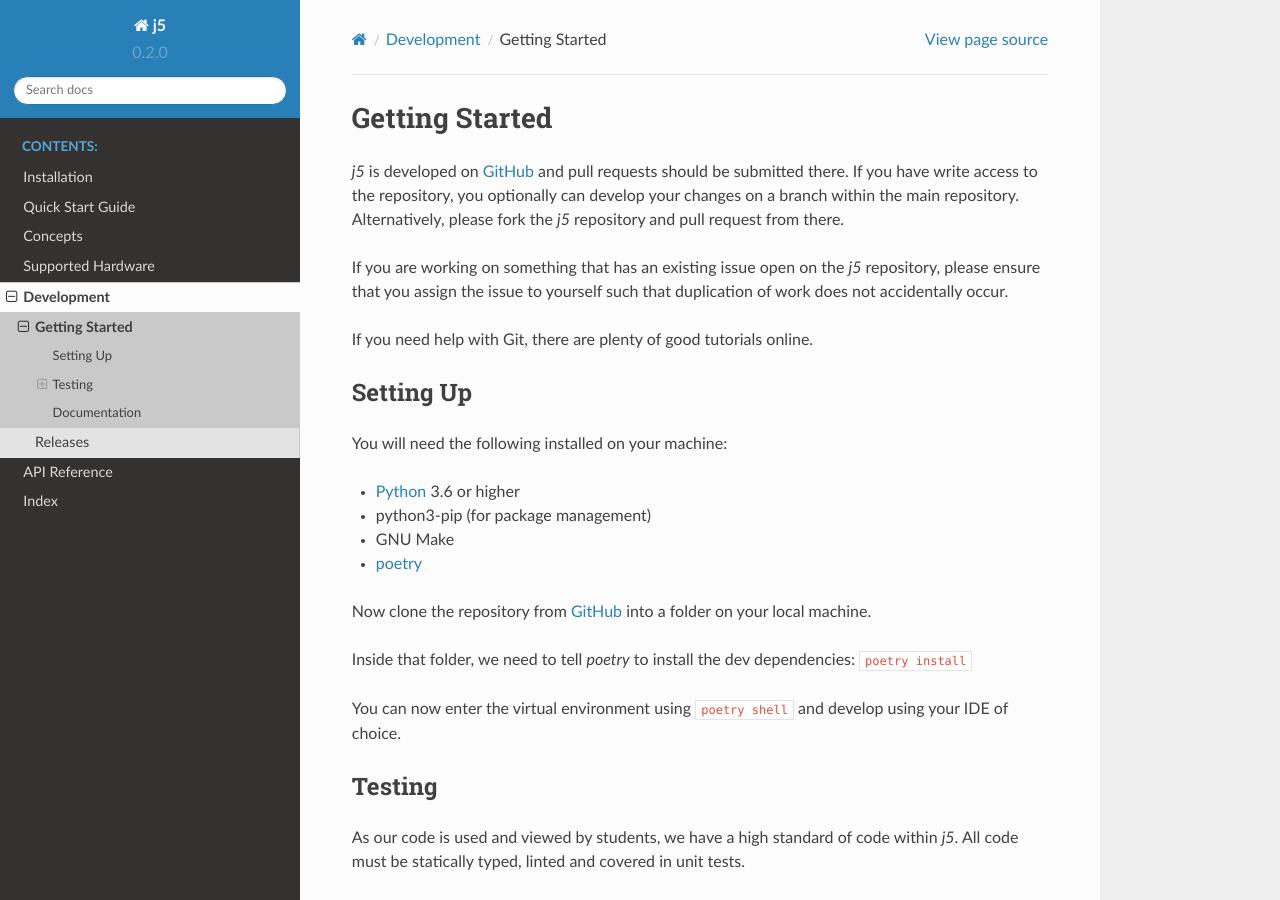
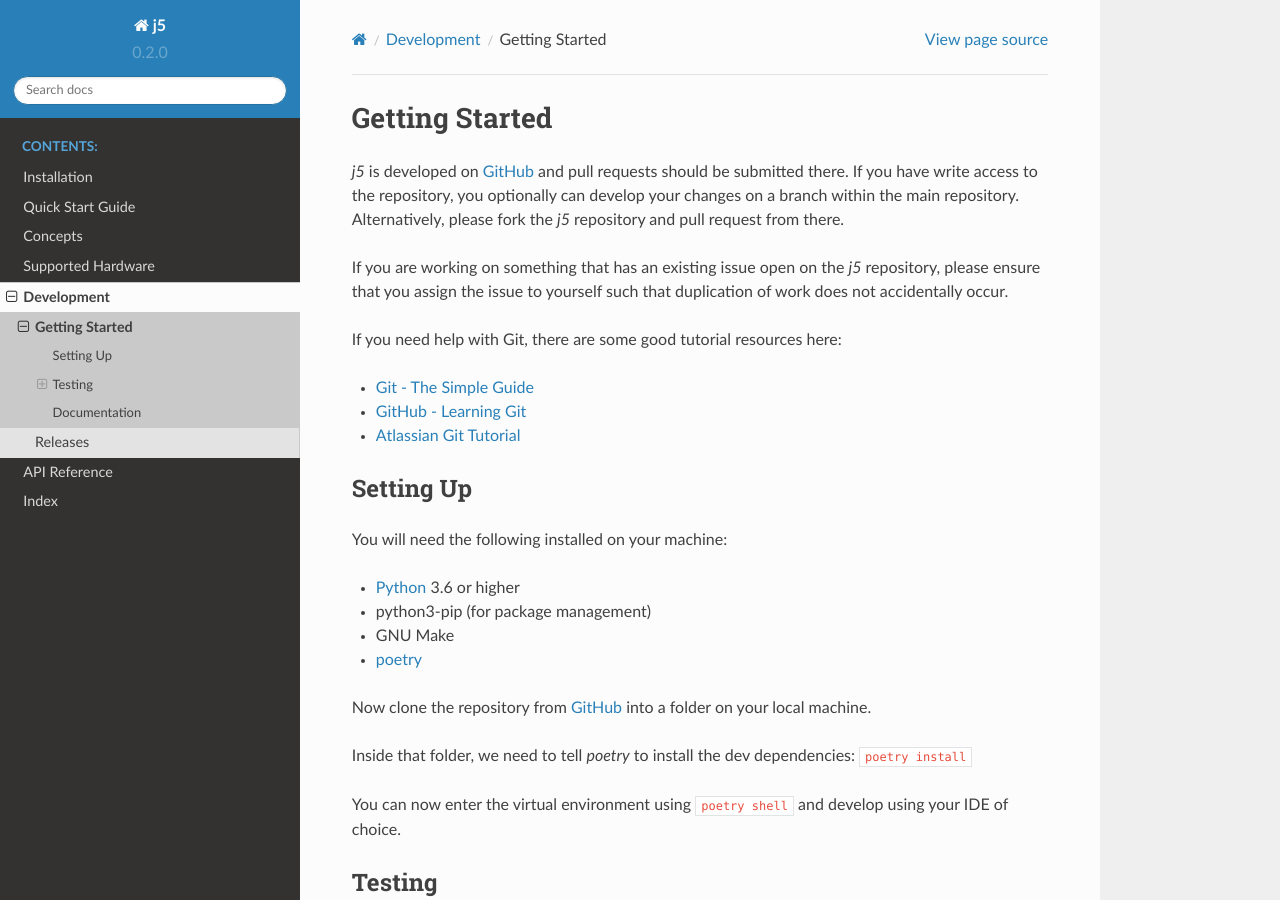
Before and after one commit to srobo/j5, a Sphinx documentation site: the page built from docs/development/getting-started.rst, in a window 1280 px wide and 900 px high. Built offline with Sphinx 7.4.7 and the Read the Docs theme 2.0.0, drawn with Linux system fonts in a browser that asks for light colours.

Commit message:
Add links to git tutorials to development guide.

```diff
--- a/docs/development/getting-started.rst
+++ b/docs/development/getting-started.rst
@@ -8,7 +8,15 @@ repository and pull request from there.
 If you are working on something that has an existing issue open on the `j5` repository, please ensure that you assign
 the issue to yourself such that duplication of work does not accidentally occur.
 
-If you need help with Git, there are plenty of good tutorials online.
+If you need help with Git, there are some good tutorial resources here:
+
+- `Git - The Simple Guide`_
+- `GitHub - Learning Git`_
+- `Atlassian Git Tutorial`_
+
+.. _`Git - The Simple Guide`: https://rogerdudler.github.io/git-guide/
+.. _`GitHub - Learning Git`: https://try.github.io/
+.. _`Atlassian Git Tutorial`: https://www.atlassian.com/git
 
 Setting Up
 ----------
--- a/docs/development/index.rst
+++ b/docs/development/index.rst
@@ -1,5 +1,5 @@
 Development
-==========
+===========
 
 This section is about development of `j5`.
 
```
